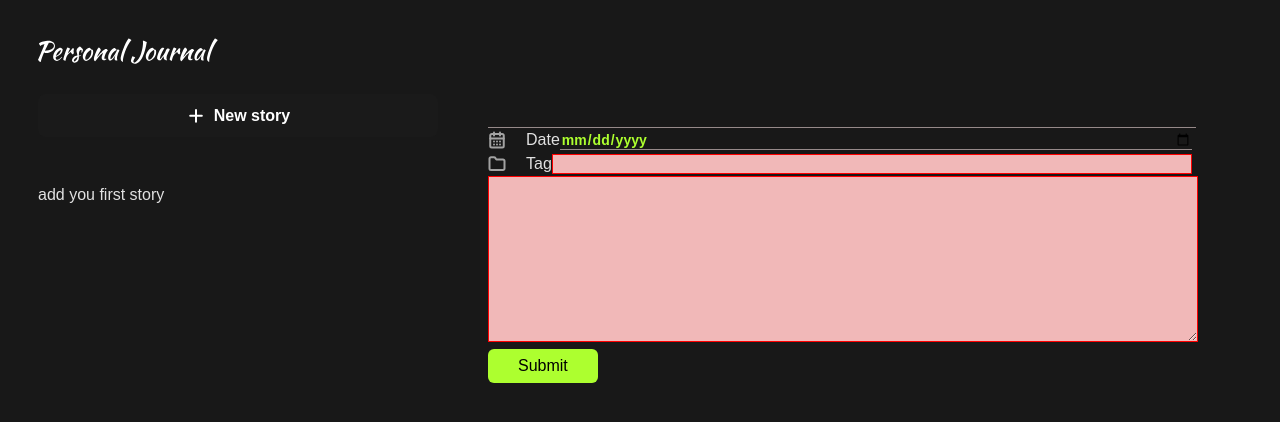
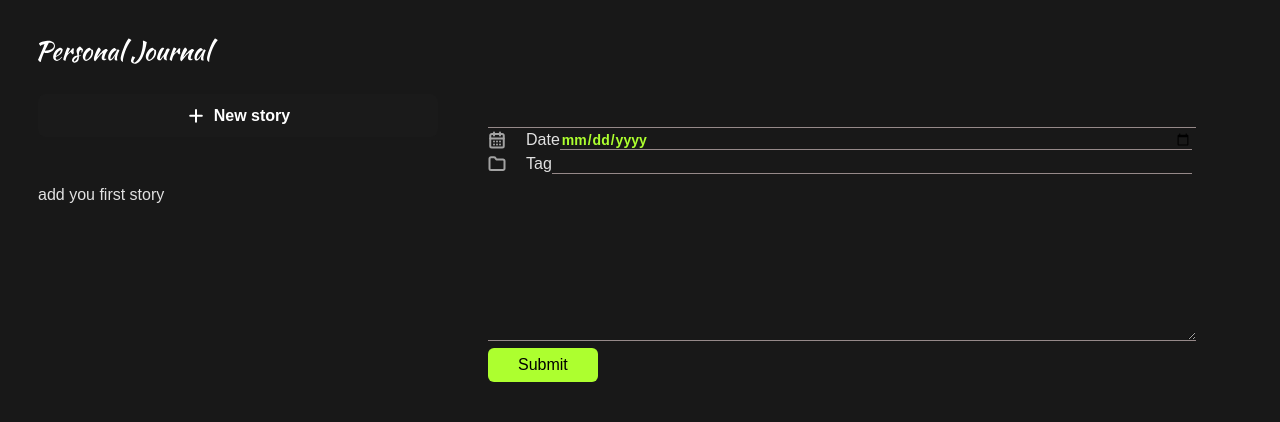
Before and after one commit to dktwho/daybook, a React (Vite) app: page / in a window 1280 px wide. Shown: the top 422 px of the page. Built offline with nearby package versions, Linux system fonts and the light colour scheme.

Commit message:
JournalForm: clear form after submit, modified action type SUBMIT

```diff
--- a/src/components/JournalForm/JournalForm.jsx
+++ b/src/components/JournalForm/JournalForm.jsx
@@ -24,20 +24,23 @@ export const JournalForm = ({addNewPost}) => {
     useEffect(() => {
         if (isFormReadyToSubmit) {
             addNewPost(values)
+            dispatchForm({type: 'RESET'})
         }
     }, [isFormReadyToSubmit])
 
     const addJournalItem = (e) => {
         e.preventDefault()
-        const formData = new FormData(e.target)
-        const formProps = Object.fromEntries(formData)
-        dispatchForm({type: 'SUBMIT', payload: formProps})
+        dispatchForm({type: 'SUBMIT'})
+    }
+
+    const onChange = (e) => {
+        dispatchForm({type: 'SET_VALUE', payload: {[e.target.name]: e.target.value}})
     }
 
     return (
         <form className={s.journalForm} onSubmit={addJournalItem}>
             <div>
-                <input type="text" name={'title'}
+                <input type="text" name={'title'} value={values.title} onChange={onChange}
                        className={cn(s['input-title'], {[s['invalid']]: !isValid.title})}/>
             </div>
 
@@ -45,7 +48,7 @@ export const JournalForm = ({addNewPost}) => {
                 <label htmlFor="date" className={s['form-label']}>
                     <img src="/Frame1.svg" alt="icon-calendar"/>
                     <span>Date</span></label>
-                <input type="date" id={'date'} name={'date'}
+                <input type="date" id={'date'} name={'date'} value={values.date} onChange={onChange}
                        className={cn(s['input'], {[s['invalid']]: !isValid.date})}/>
             </div>
 
@@ -53,11 +56,11 @@ export const JournalForm = ({addNewPost}) => {
                 <label htmlFor="tag" className={s['form-label']}>
                     <img src="/Frame2.svg" alt="icon-tag"/>
                     <span>Tag</span></label>
-                <input name={'tag'} id={'tag'} type="text"
+                <input name={'tag'} id={'tag'} type="text" value={values.tag} onChange={onChange}
                        className={cn(s['input'], {[s['invalid']]: !isValid.text})}/>
             </div>
 
-            <textarea name="text" id="" cols="30" rows="10"
+            <textarea name="text" id="" cols="30" rows="10" value={values.text} onChange={onChange}
                       className={cn(s['input'], {[s['invalid']]: !isValid.text})}/>
             <Button text={'Submit'}/>
         </form>
--- a/src/components/JournalForm/JournalForm.state.js
+++ b/src/components/JournalForm/JournalForm.state.js
@@ -1,13 +1,15 @@
 export const INITIAL_STATE = {
     isValid: {
-        post: true,
+        text: true,
         title: true,
-        date: true
+        date: true,
+        tag: true
     },
     values: {
-        text: undefined,
-        title: undefined,
-        date: undefined
+        text: '',
+        title: '',
+        date: '',
+        tag: ''
     },
     isFormReadyToSubmit: false
 }
@@ -18,16 +20,24 @@ export function formReducer(state, action) {
             return {...state, isValid: INITIAL_STATE.isValid}
         }
         case 'SUBMIT': {
-            const titleValidity = action.payload.title?.trim().length
-            const textValidity = action.payload.text?.trim().length
-            const dateValidity = action.payload.date
+            const titleValidity = state.values.title?.trim().length
+            const textValidity = state.values.text?.trim().length
+            const dateValidity = state.values.date
             return {
-                values: action.payload, isValid: {
+                ...state,
+                isValid: {
                     text: textValidity,
                     title: titleValidity,
                     date: dateValidity
                 }, isFormReadyToSubmit: textValidity && textValidity && dateValidity
             }
         }
+        case 'RESET': {
+            return {...state, values: INITIAL_STATE.values}
+        }
+        case 'SET_VALUE' : {
+            return {...state, values: {...state.values, ...action.payload}}
+        }
+
     }
 }
```
